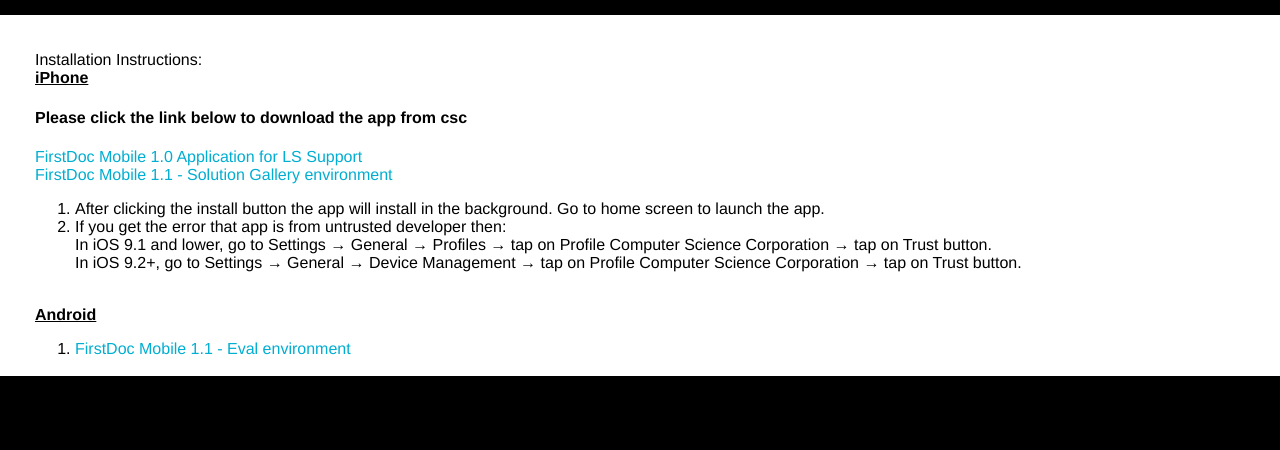
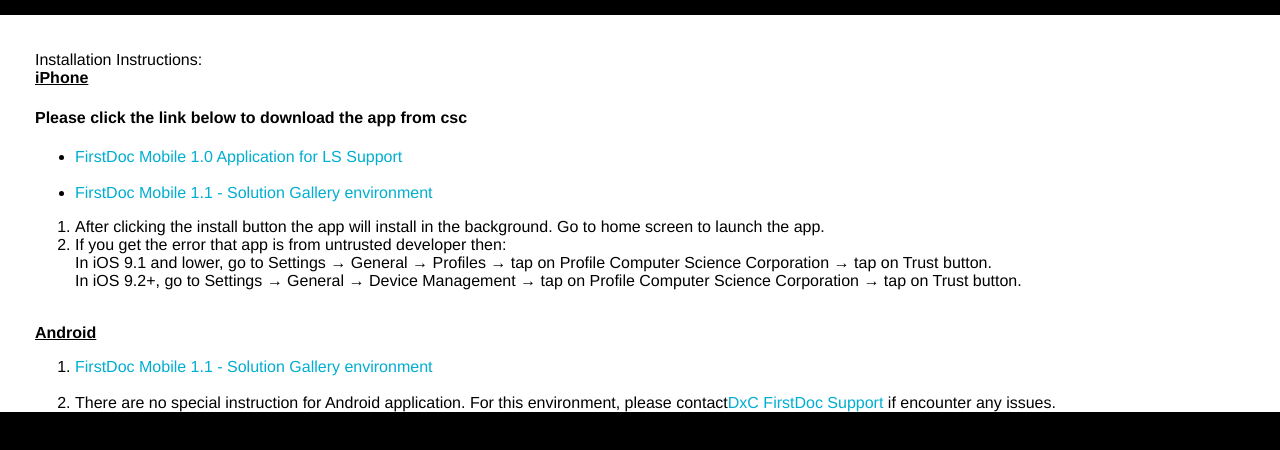
Before and after one commit to lssupport/lssupport, a website: page views/index.html in a window 1280 px wide. Shown: the part 258-708 px from the top of the page. Drawn offline with Linux system fonts and the light colour scheme; files whose address does not match are found by name.

Commit message:
Formatting change, include some side information

```diff
--- a/views/index.html
+++ b/views/index.html
@@ -23,9 +23,11 @@
         Installation Instructions: <br>
         <b><u>iPhone</u></b>
 		 <h4>Please click the link below to download the app from csc</h4>
-		<a href="itms-services://?action=download-manifest&url=https://lssupport.mybluemix.net/build/FDMobile.plist">FirstDoc Mobile 1.0 Application for LS Support</a>
+		 <ul>
+		<li><a href="itms-services://?action=download-manifest&url=https://lssupport.mybluemix.net/build/FDMobile.plist">FirstDoc Mobile 1.0 Application for LS Support</a></li>
 	</br>
-	<a href="itms-services://?action=download-manifest&url=https://lssupport.mybluemix.net/build/FDMobile_SolGal_1.1.plist">FirstDoc Mobile 1.1 - Solution Gallery environment</a>
+	<li><a href="itms-services://?action=download-manifest&url=https://lssupport.mybluemix.net/build/FDMobile_SolGal_1.1.plist">FirstDoc Mobile 1.1 - Solution Gallery environment</a></li>
+	</ul>
     <script type="text/javascript" src="scripts/detect.js"></script>
         <ol>
             <li>After clicking the install button the app will install in the background. Go to home screen to launch the app.</li>
@@ -40,9 +42,12 @@
         <b><u>Android</u></b>
         <ol>
             <li>
-                <a href="https://lssupport.mybluemix.net/build/FirstDocMobile_SolGal_1.1.apk">FirstDoc Mobile 1.1 - Eval environment</a>
+                <a href="https://lssupport.mybluemix.net/build/FirstDocMobile_SolGal_1.1.apk">FirstDoc Mobile 1.1 - Solution Gallery environment</a>
             </li>
 			<br>
+			 <li>
+            There are no special instruction for Android application. For this environment, please contact<a href="support@lfs.csc.com">DxC FirstDoc Support </a> if encounter any issues.
+           </li>
         </ol>
     </div>
 </body>
```
